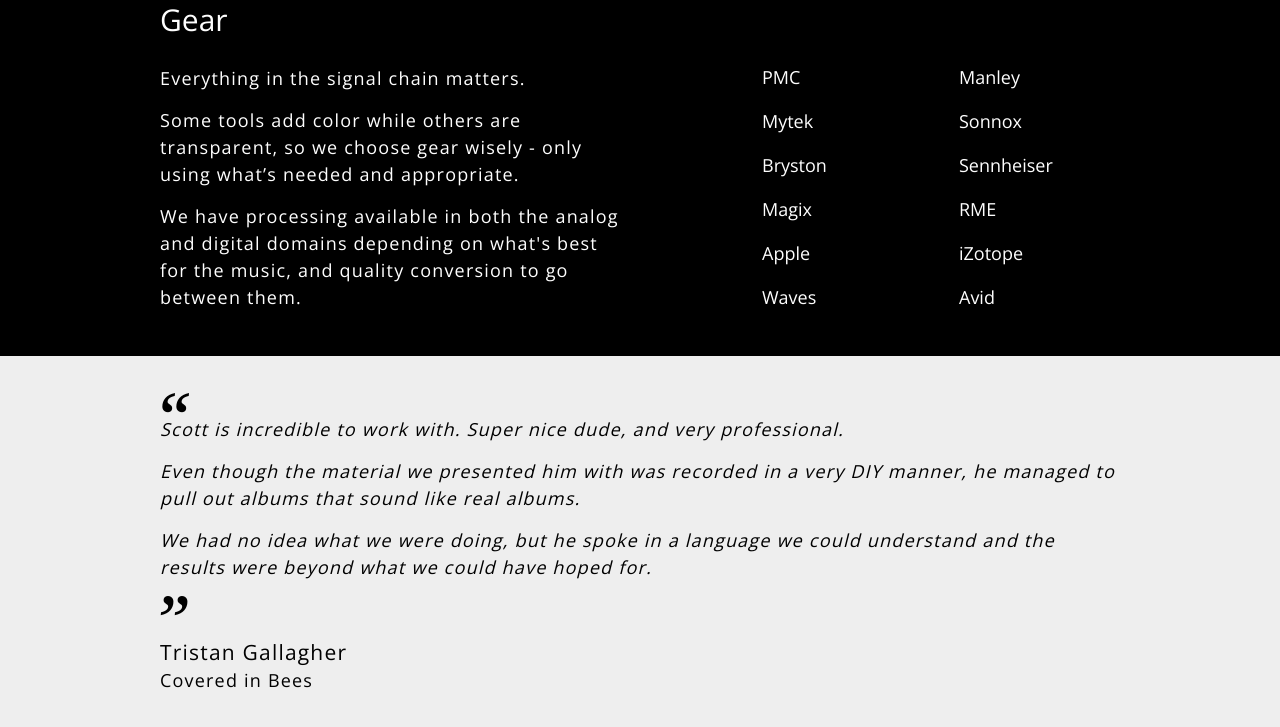
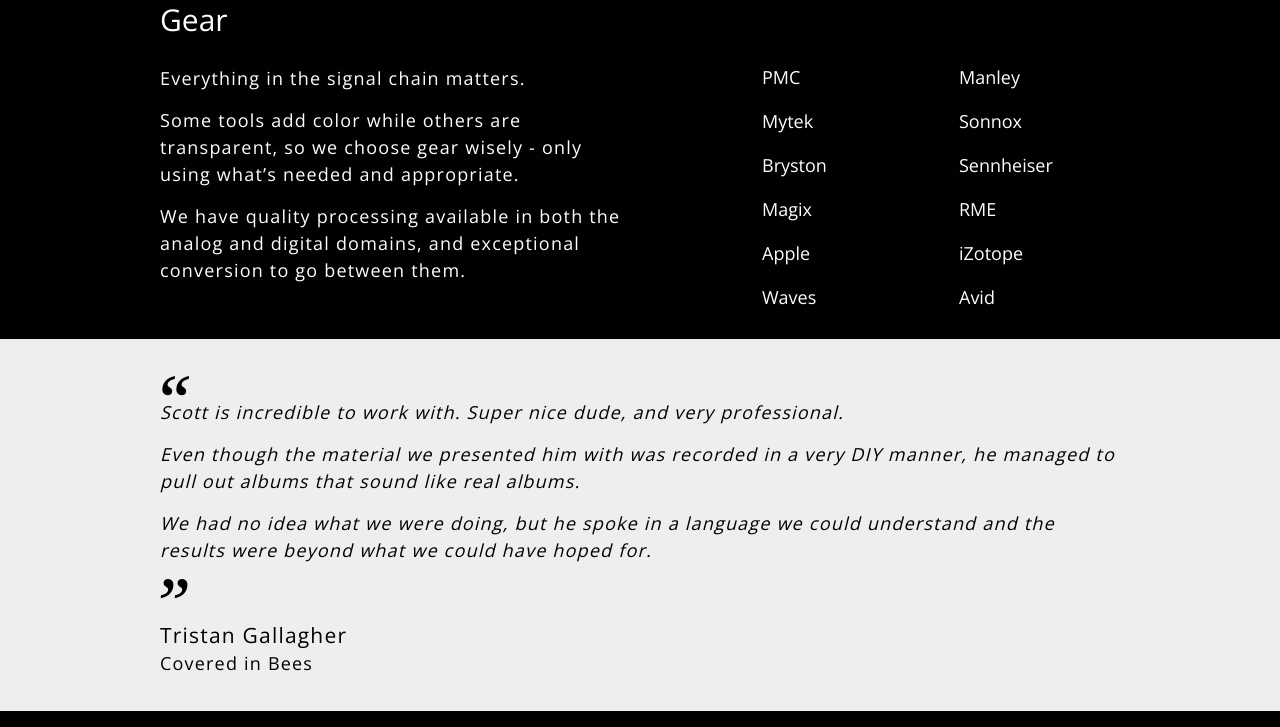
Before and after one commit to aguyawry/mastering, a PHP site: page / in a window 1280 px wide. Shown: the part 1494-2221 px from the top of the page. Run offline with PHP 8.4, Linux system fonts and the light colour scheme.

Commit message:
copy changes

```diff
--- a/dev/index.php
+++ b/dev/index.php
@@ -34,8 +34,8 @@
 
         <div class="col-group">
             <div class="col-6">
-                <p>elson mastering is an audio and music production studio specializing in audio mastering, restoration and preservation.
-                <p>While located in Maine, we collaborate with artists, producers, engineers and labels around the world, and from a wide range of musical genres.</p>
+                <p>elson mastering is an audio and music production studio owned and operated by engineer Scott Elson.</p>
+                <p>While located in beautiful southern Maine, we collaborate with artists, producers, engineers and labels from around the world, and from a wide range of musical genres.</p>
                 <p>Our goal is to make each client’s artistic vision a sonic reality by bringing out the absolute best in musicality and sound quality.</p>
             </div>
 
@@ -108,7 +108,7 @@
             <div class="col-6">
                 <p>Everything in the signal chain matters.</p>
                 <p>Some tools add color while others are transparent, so we choose gear wisely - only using what’s needed and appropriate.</p>
-                <p>We have processing available in both the analog and digital domains depending on what's best for the music, and quality conversion to go between them.</p>
+                <p>We have quality processing available in both the analog and digital domains, and exceptional conversion to go between them.</p>
             </div>
 
             <div class="col-group">
```
